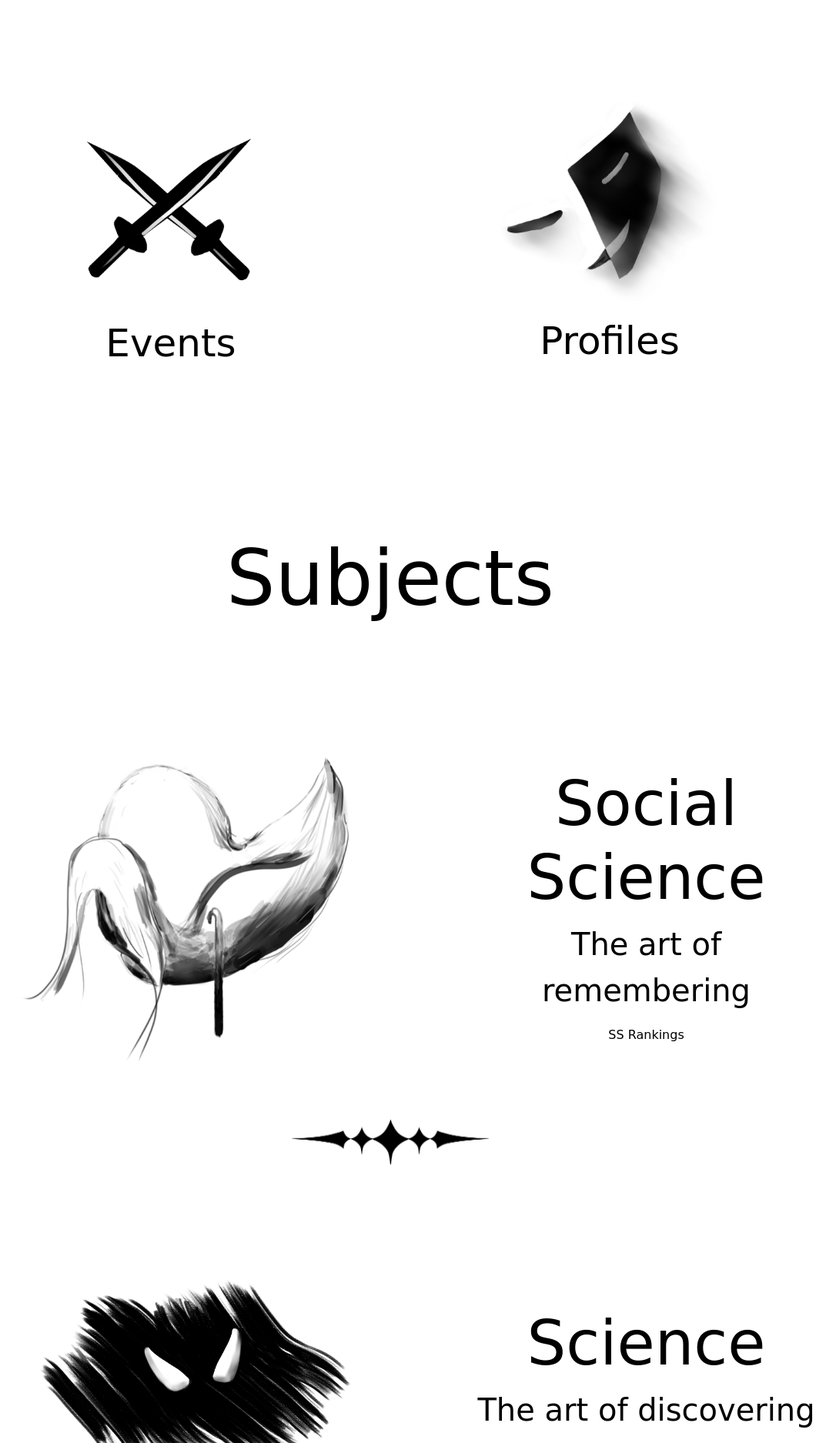
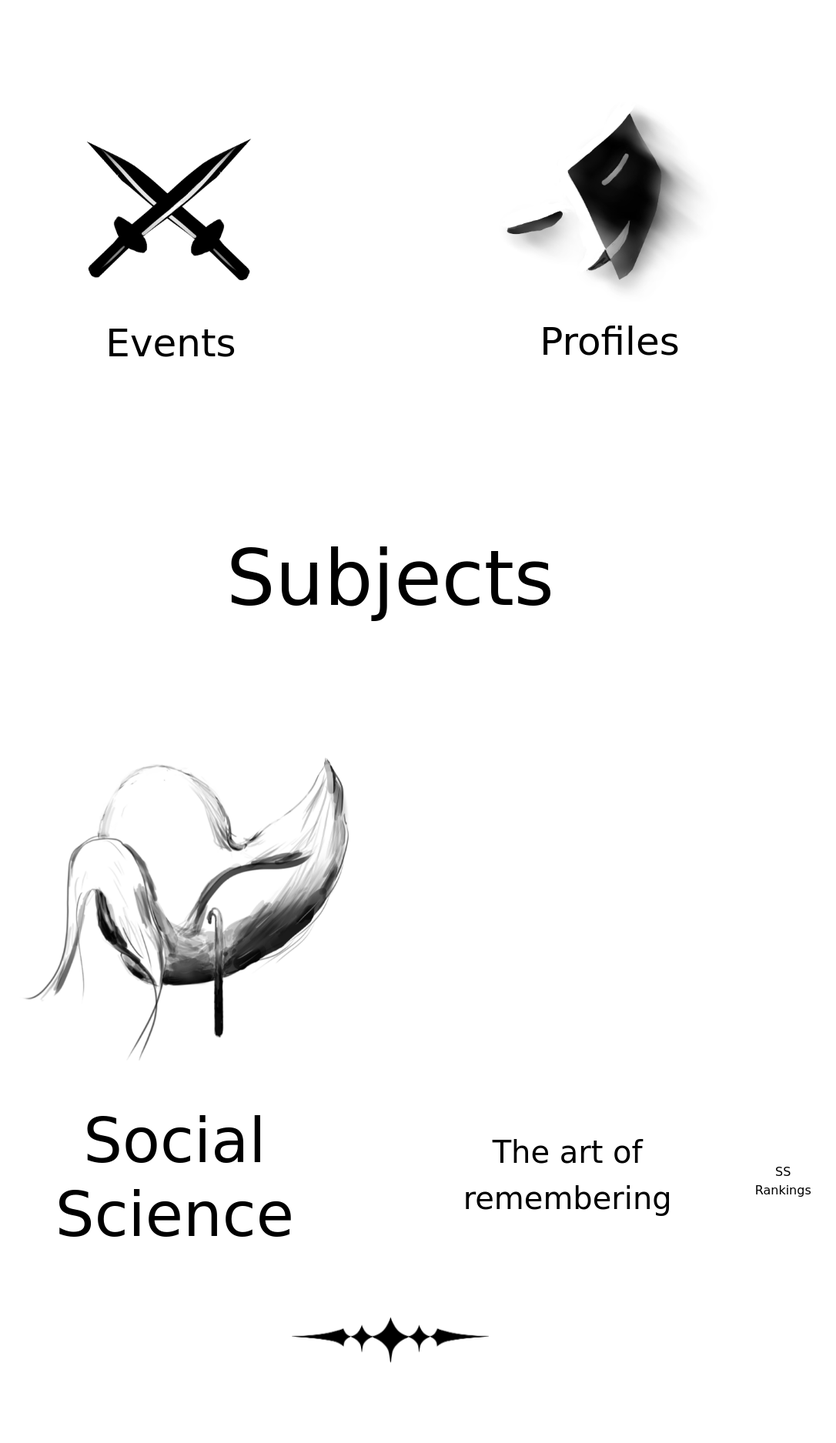
Before and after one commit to KaungHtetSan69/acadecrank, a Django app: template RANKER/rankings/templates/index.html in a window 1280 px wide. Shown: the part 1179-3054 px from the top of the page at 77% size, without its empty margins (133-1219 px from the left). Run offline with Django 5.2, Linux system fonts and the light colour scheme; the template is opened without the code that fills it, so the values that code supplies are empty; parts of the project's set-up code (start-up, migrations or seed data) failed here and were passed over; some web fonts are replaced.

Commit message:
fixing moving button

```diff
--- a/RANKER/rankings/static/styles.css
+++ b/RANKER/rankings/static/styles.css
@@ -355,6 +355,12 @@ a:hover{
 #timer{
     font-size:50px;
 }
+.col {
+    min-height: 100px;
+    display: flex;
+    align-items: center;
+    justify-content: center;
+}
 #real{
     display:none;
     text-align:center;
```
